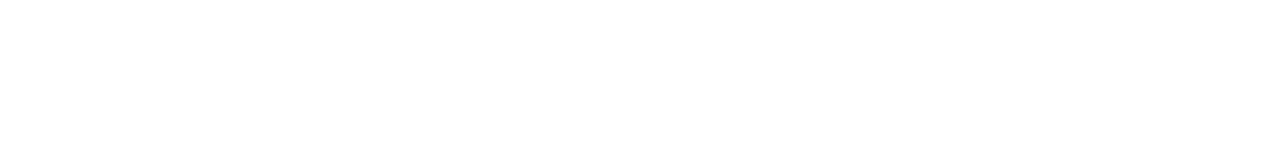
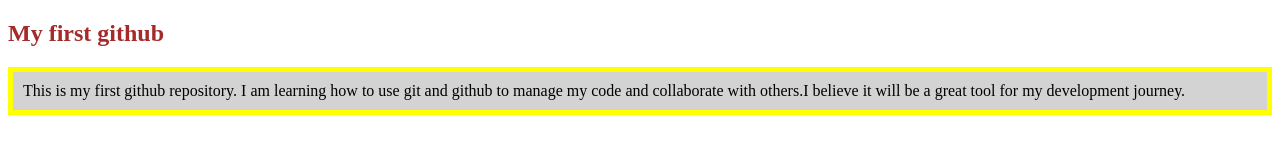
Before and after one commit to samiarasul/my-first-github-repo, a plain HTML site: page index.html in a window 1280 px wide. Drawn offline with Linux system fonts and the light colour scheme.

Commit message:
added body and css

```diff
--- a/index.html
+++ b/index.html
@@ -3,9 +3,13 @@
 <head>
     <meta charset="UTF-8">
     <meta name="viewport" content="width=device-width, initial-scale=1.0">
+    <link rel="stylesheet" href="styles/style.css">
     <title>My First Github Repo</title>
 </head>
 <body>
-
+    <div>
+        <h2>My first github</h2>
+        <p>This is my first github repository. I am learning how to use git and github to manage my code and collaborate with others.I believe it will be a great tool for my development journey.</p>
+    </div>
 </body>
 </html>
--- /dev/null
+++ b/styles/style.css
@@ -0,0 +1,8 @@
+h2{
+    color:brown
+}
+p{
+    background-color: lightgray;
+    padding: 10px;
+    border:5px solid yellow
+}
```
